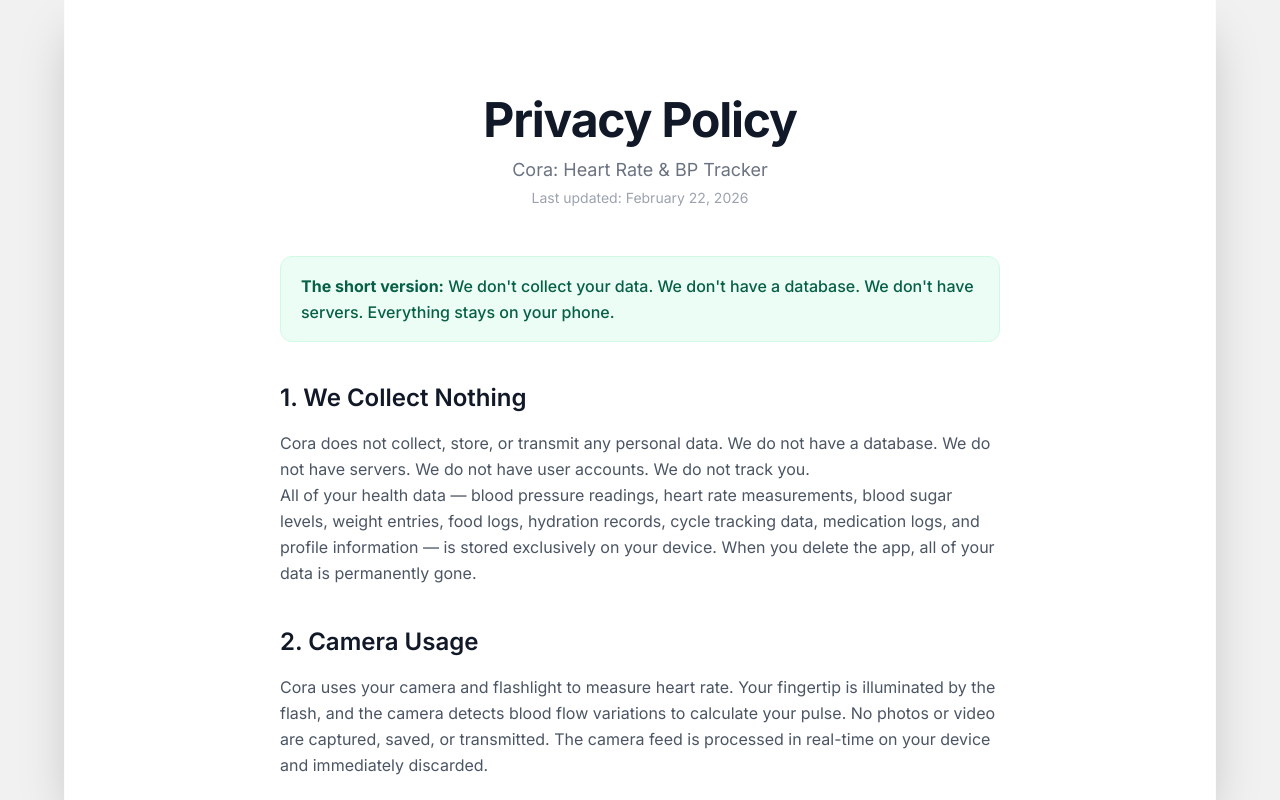
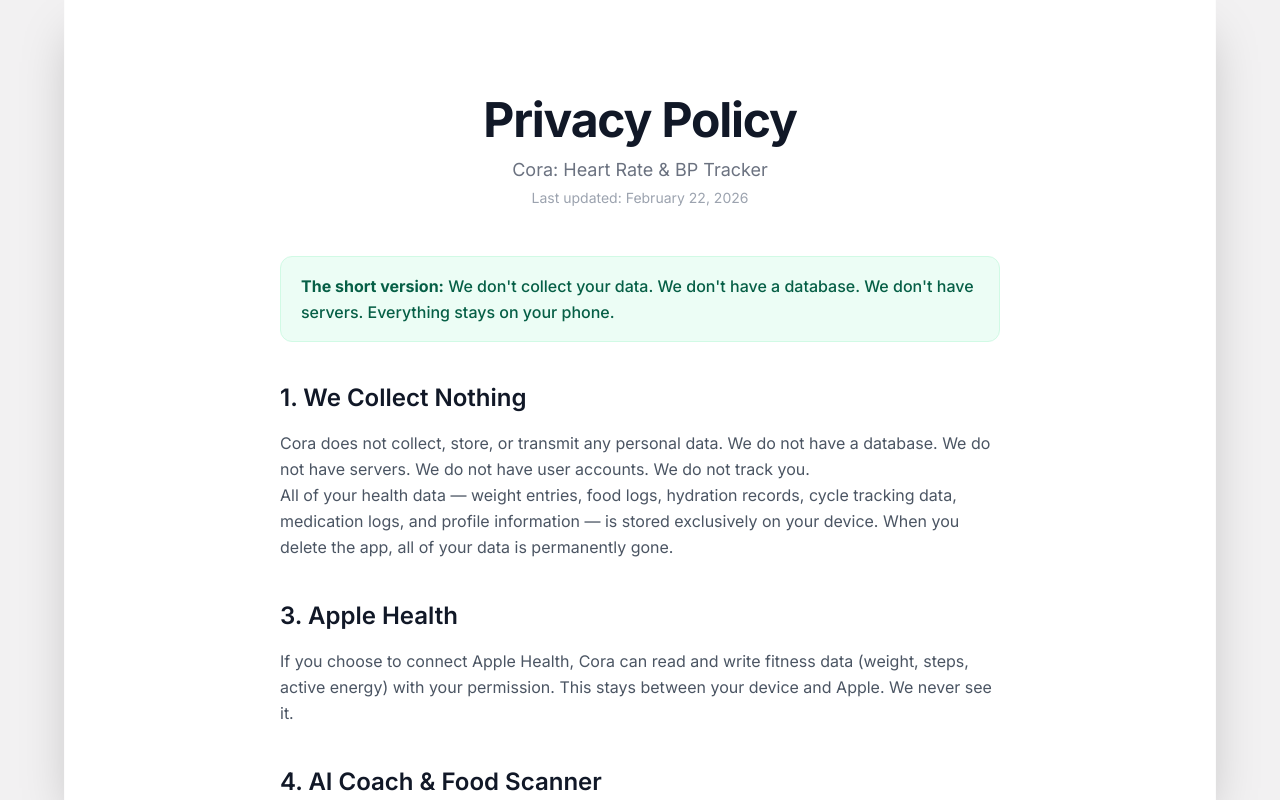
Before and after one commit to ismaelngoie/pelvicfloor, a Next.js app: page /cora/privacy-policy in a window 1280 px wide. Built offline with nearby package versions, Linux system fonts and the light colour scheme.

Commit message:
Update page.js

```diff
--- a/app/cora/privacy-policy/page.js
+++ b/app/cora/privacy-policy/page.js
@@ -39,52 +39,30 @@ export default function CoraPrivacyPolicy() {
             We do not have servers. We do not have user accounts. We do not track you.
           </p>
           <p>
-            All of your health data — blood pressure readings, heart rate measurements, blood sugar
-            levels, weight entries, food logs, hydration records, cycle tracking data, medication
+            All of your health data — weight entries, food logs, hydration records, cycle tracking data, medication
             logs, and profile information — is stored exclusively on your device. When you delete the
             app, all of your data is permanently gone.
           </p>
 
           {/* 2 */}
-          <h2>2. Camera Usage</h2>
+          <h2>3. Apple Health</h2>
           <p>
-            Cora uses your camera and flashlight to measure heart rate. Your fingertip is illuminated
-            by the flash, and the camera detects blood flow variations to calculate your pulse. No
-            photos or video are captured, saved, or transmitted. The camera feed is processed in
-            real-time on your device and immediately discarded.
+            If you choose to connect Apple Health, Cora can read and write fitness data (weight, steps, active energy) with your permission.
+            This stays between your device and Apple. We never see it.
           </p>
 
           {/* 3 */}
-          <h2>3. Apple Health</h2>
+          <h2>4. AI Coach &amp; Food Scanner</h2>
           <p>
-            If you choose to connect Apple Health, Cora can read and write health data (blood
-            pressure, heart rate, blood glucose, weight, steps, active energy) with your permission.
-            This stays between your device and Apple. We never see it.
-          </p>
-
-          {/* 4 */}
-          <h2>4. AI Health Coach &amp; Food Scanner</h2>
-          <p>
-            Cora includes an AI coach and a food photo scanner powered by Google Gemini through
-            Firebase AI. This is the only external service Cora uses.
+            Cora includes an AI coach and a food photo scanner.
           </p>
           <p>
             When you ask the AI coach a question or snap a food photo, your message (along with
-            basic health context like recent readings) is sent to Google&apos;s Gemini API to
-            generate a response. The response is returned to your device. That&apos;s it.
+            basic nutrition context like recent readings) The response is returned to your device. That&apos;s it.
           </p>
           <p>
             We do not store these conversations on any server. Your chat history lives on your phone
-            only. Google&apos;s handling of AI requests is governed by{" "}
-            <a
-              href="https://policies.google.com/privacy"
-              target="_blank"
-              rel="noopener noreferrer"
-              className="text-rose-600 underline underline-offset-2"
-            >
-              Google&apos;s Privacy Policy
-            </a>
-            .
+            only.
           </p>
 
           {/* 5 */}
@@ -110,18 +88,11 @@ export default function CoraPrivacyPolicy() {
             end to delete because we never had it.
           </p>
 
-          {/* 8 */}
-          <h2>8. Children&apos;s Privacy</h2>
-          <p>
-            Cora is not directed at children under 13. Since we collect no data from anyone, we
-            certainly collect no data from children.
-          </p>
-
           {/* 9 */}
           <h2>9. Changes to This Policy</h2>
           <p>
             If anything changes, we&apos;ll update this page. But our philosophy won&apos;t change:
-            your health data is yours and yours alone.
+            your data is yours and yours alone.
           </p>
 
           {/* 10 */}
@@ -139,7 +110,7 @@ export default function CoraPrivacyPolicy() {
           {/* Footer */}
           <div className="!mt-16 rounded-xl border border-gray-200 bg-gray-50 px-6 py-5 text-center">
             <p className="!text-sm !text-gray-500 !mb-0">
-              Cora is a health tracking and education tool, not a medical device. Always consult your
+              Cora is a tracking and education tool, not a medical device. Always consult your
               healthcare provider for medical advice and treatment decisions.
             </p>
           </div>
```
